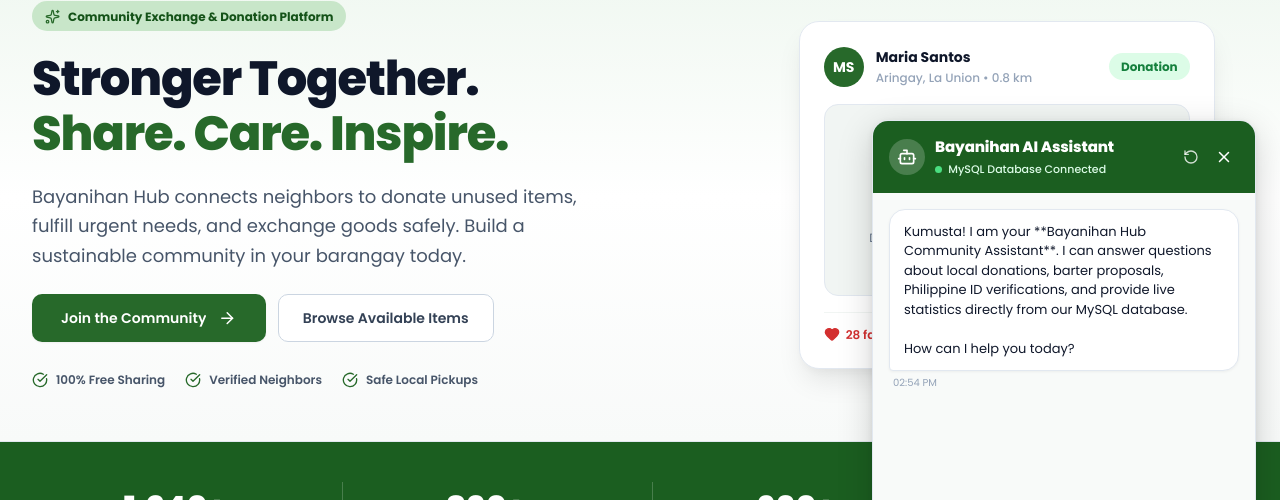
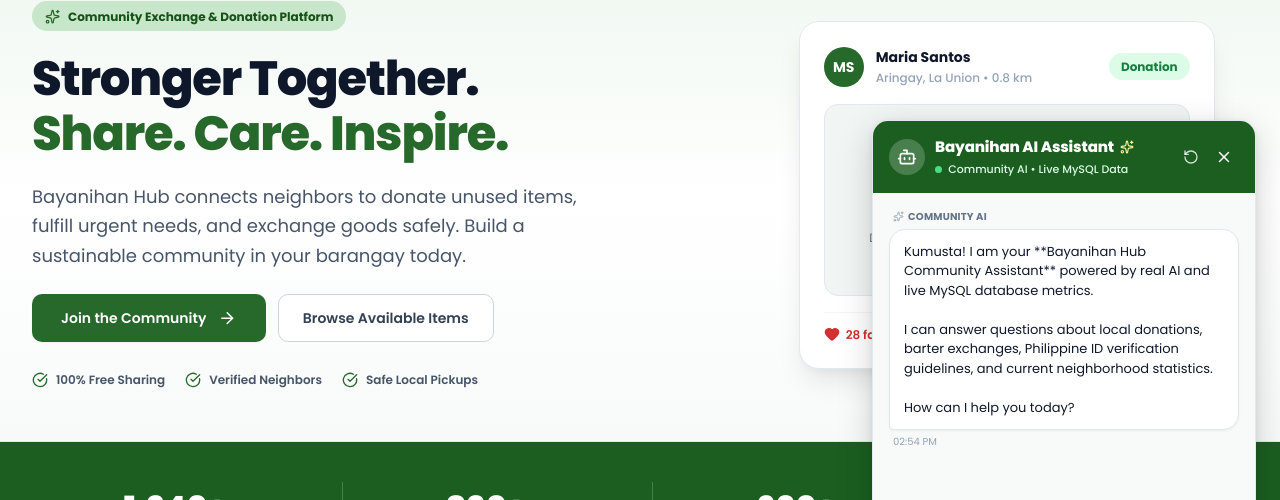
Before and after one commit to Jehooooo/BayanihanHub, a React (Vite) app: page / in a window 1280 px wide. Both pictures are taken after a click on the button "Open Bayanihan AI Assistant". Shown: the part 112-612 px from the top of the page. Built offline with nearby package versions, Linux system fonts and the light colour scheme; no server answers.

Commit message:
feat(ui): update AI chat modal with multi-turn history, dynamic status badges, and Gemini indicators

```diff
--- a/src/components/AiChatbotModal.tsx
+++ b/src/components/AiChatbotModal.tsx
@@ -10,7 +10,6 @@ import {
   Repeat,
   ShieldCheck,
   Package,
-  MessageSquare,
 } from 'lucide-react';
 
 interface Message {
@@ -18,7 +17,15 @@ interface Message {
   sender: 'user' | 'assistant';
   text: string;
   timestamp: string;
+  model?: string;
+  isRealAi?: boolean;
   stats?: any;
+}
+
+interface AiStatus {
+  isRealAiEnabled: boolean;
+  model: string;
+  provider: string;
 }
 
 const quickPrompts = [
@@ -31,11 +38,12 @@ const quickPrompts = [
 
 export default function AiChatbotModal() {
   const [isOpen, setIsOpen] = useState(false);
+  const [aiStatus, setAiStatus] = useState<AiStatus | null>(null);
   const [messages, setMessages] = useState<Message[]>([
     {
       id: 'msg-welcome',
       sender: 'assistant',
-      text: "Kumusta! I am your **Bayanihan Hub Community Assistant**. I can answer questions about local donations, barter proposals, Philippine ID verifications, and provide live statistics directly from our MySQL database.\n\nHow can I help you today?",
+      text: "Kumusta! I am your **Bayanihan Hub Community Assistant** powered by real AI and live MySQL database metrics.\n\nI can answer questions about local donations, barter exchanges, Philippine ID verification guidelines, and current neighborhood statistics.\n\nHow can I help you today?",
       timestamp: new Date().toLocaleTimeString([], { hour: '2-digit', minute: '2-digit' }),
     },
   ]);
@@ -46,6 +54,21 @@ export default function AiChatbotModal() {
   const scrollToBottom = () => {
     messagesEndRef.current?.scrollIntoView({ behavior: 'smooth' });
   };
+
+  useEffect(() => {
+    fetch('/api/ai/status')
+      .then((res) => res.json())
+      .then((data) => {
+        if (data.success) {
+          setAiStatus({
+            isRealAiEnabled: data.isRealAiEnabled,
+            model: data.model,
+            provider: data.provider,
+          });
+        }
+      })
+      .catch(() => {});
+  }, []);
 
   useEffect(() => {
     if (isOpen) {
@@ -64,15 +87,25 @@ export default function AiChatbotModal() {
       timestamp: new Date().toLocaleTimeString([], { hour: '2-digit', minute: '2-digit' }),
     };
 
-    setMessages((prev) => [...prev, userMessage]);
+    const nextMessages = [...messages, userMessage];
+    setMessages(nextMessages);
     if (!textToSend) setInput('');
     setIsLoading(true);
+
+    // Build context history from previous turns
+    const historyPayload = nextMessages.slice(-8).map((m) => ({
+      sender: m.sender,
+      text: m.text,
+    }));
 
     try {
       const res = await fetch('/api/ai/chat', {
         method: 'POST',
         headers: { 'Content-Type': 'application/json' },
-        body: JSON.stringify({ message: query }),
+        body: JSON.stringify({
+          message: query,
+          history: historyPayload,
+        }),
       });
 
       if (res.ok) {
@@ -82,6 +115,8 @@ export default function AiChatbotModal() {
           sender: 'assistant',
           text: data.reply || "I'm sorry, I could not retrieve an answer at this moment.",
           timestamp: new Date().toLocaleTimeString([], { hour: '2-digit', minute: '2-digit' }),
+          model: data.model,
+          isRealAi: data.isRealAi,
           stats: data.stats,
         };
         setMessages((prev) => [...prev, assistantMessage]);
@@ -89,12 +124,13 @@ export default function AiChatbotModal() {
         throw new Error('API response failed');
       }
     } catch {
-      // Fallback response with live system overview
+      // Graceful fallback response
       const assistantMessage: Message = {
         id: `ai-${Date.now()}`,
         sender: 'assistant',
-        text: "I am currently running in local mode. Bayanihan Hub is a community mutual aid and barter system connecting neighbors for donations, exchanges, and essential assistance. All users are verified via Philippine Government IDs to ensure a safe environment.",
+        text: "I am currently running in community mode. Bayanihan Hub is a community mutual aid and barter system connecting neighbors for donations, exchanges, and essential assistance. All users are verified via Philippine Government IDs to ensure a safe environment.",
         timestamp: new Date().toLocaleTimeString([], { hour: '2-digit', minute: '2-digit' }),
+        isRealAi: false,
       };
       setMessages((prev) => [...prev, assistantMessage]);
     } finally {
@@ -201,21 +237,27 @@ export default function AiChatbotModal() {
                 <Bot style={{ width: '1.25rem', height: '1.25rem' }} />
               </div>
               <div>
-                <h2 style={{ margin: 0, fontSize: '0.9375rem', fontWeight: 800, letterSpacing: '-0.01em' }}>
-                  Bayanihan AI Assistant
-                </h2>
+                <div style={{ display: 'flex', alignItems: 'center', gap: '0.375rem' }}>
+                  <h2 style={{ margin: 0, fontSize: '0.9375rem', fontWeight: 800, letterSpacing: '-0.01em' }}>
+                    Bayanihan AI Assistant
+                  </h2>
+                  <Sparkles style={{ width: '0.875rem', height: '0.875rem', color: '#fef08a' }} />
+                </div>
                 <div style={{ display: 'flex', alignItems: 'center', gap: '0.375rem', marginTop: '0.125rem' }}>
                   <span
                     style={{
                       width: '0.45rem',
                       height: '0.45rem',
                       borderRadius: '9999px',
-                      backgroundColor: '#4ade80',
+                      backgroundColor: aiStatus?.isRealAiEnabled ? '#38bdf8' : '#4ade80',
                       display: 'inline-block',
+                      boxShadow: aiStatus?.isRealAiEnabled ? '0 0 6px #38bdf8' : 'none',
                     }}
                   />
                   <span style={{ fontSize: '0.6875rem', color: '#dcfce7', fontWeight: 500 }}>
-                    MySQL Database Connected
+                    {aiStatus?.isRealAiEnabled
+                      ? `Gemini AI (${aiStatus.model})`
+                      : 'Community AI • Live MySQL Data'}
                   </span>
                 </div>
               </div>
@@ -277,6 +319,36 @@ export default function AiChatbotModal() {
                   maxWidth: '100%',
                 }}
               >
+                {m.sender === 'assistant' && (
+                  <div
+                    style={{
+                      display: 'flex',
+                      alignItems: 'center',
+                      gap: '0.25rem',
+                      marginBottom: '0.25rem',
+                      paddingLeft: '0.25rem',
+                    }}
+                  >
+                    <Sparkles
+                      style={{
+                        width: '0.6875rem',
+                        height: '0.6875rem',
+                        color: m.isRealAi ? 'var(--color-primary-600)' : 'var(--color-neutral-400)',
+                      }}
+                    />
+                    <span
+                      style={{
+                        fontSize: '0.625rem',
+                        fontWeight: 700,
+                        color: m.isRealAi ? 'var(--color-primary-700)' : 'var(--color-neutral-500)',
+                        letterSpacing: '0.02em',
+                        textTransform: 'uppercase',
+                      }}
+                    >
+                      {m.isRealAi ? (m.model || 'Gemini AI') : 'Community AI'}
+                    </span>
+                  </div>
+                )}
                 <div
                   style={{
                     padding: '0.75rem 0.875rem',
@@ -323,7 +395,7 @@ export default function AiChatbotModal() {
                   <Bot style={{ width: '1rem', height: '1rem' }} />
                 </div>
                 <span style={{ fontSize: '0.75rem', color: 'var(--color-neutral-500)', fontStyle: 'italic' }}>
-                  Querying database statistics...
+                  {aiStatus?.isRealAiEnabled ? 'Thinking with Gemini AI...' : 'Analyzing community statistics...'}
                 </span>
               </div>
             )}
```
